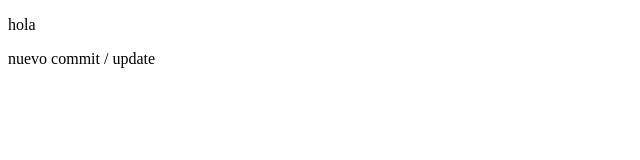
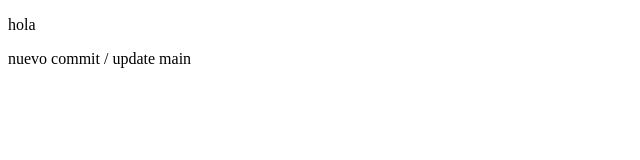
Before and after one commit to munozmaria/test-github, a plain HTML site: page index.html in a window 1280 px wide. Shown: the full height of the page, 0-640 px from the left. Drawn offline with Linux system fonts and the light colour scheme.

Commit message:
update main

```diff
--- a/index.html
+++ b/index.html
@@ -7,6 +7,6 @@
 </head>
 <body>
     <p>hola</p>
-    <p>nuevo commit / update</p>
+    <p>nuevo commit / update main</p>
 </body>
 </html>
```
